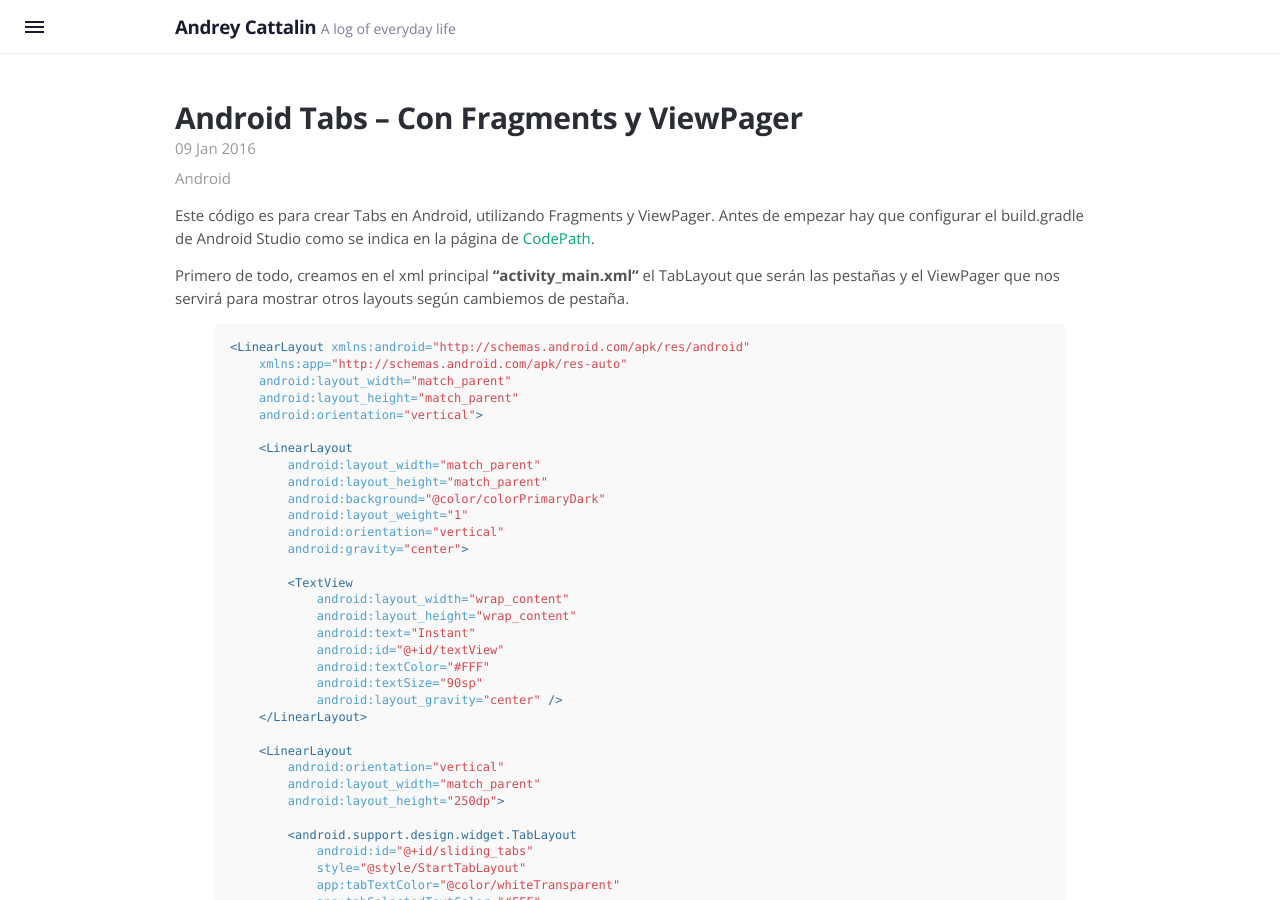
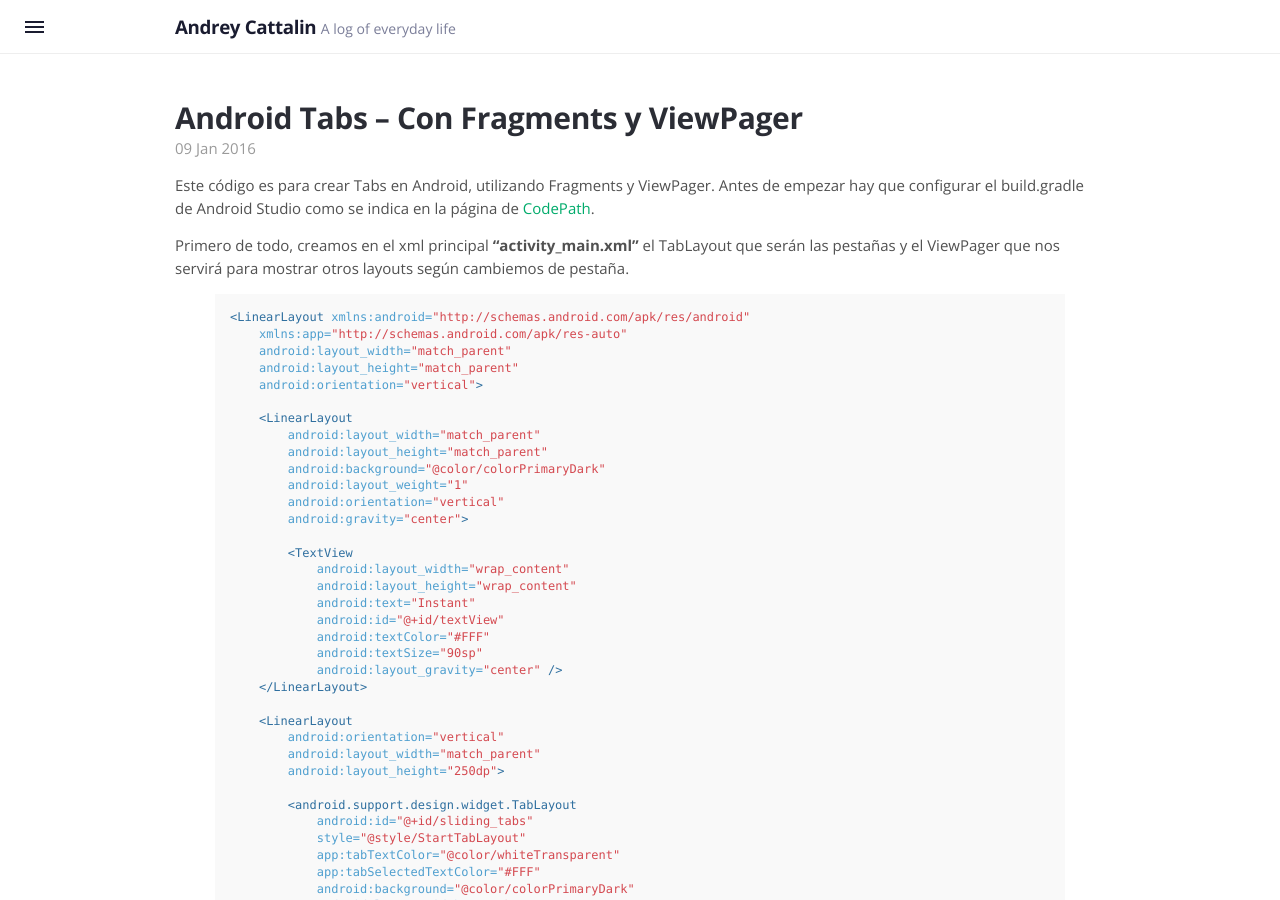
Before and after one commit to andreycattalin/andreycattalin.github.io, a Jekyll site: the page built from _posts/2016-01-09-android-tabs-con-fragments-y-viewpager.markdown, in a window 1280 px wide and 900 px high. Built offline with Jekyll 4.4.1, drawn with Linux system fonts in a browser that asks for light colours.

Commit message:
Update post.html

```diff
--- a/_layouts/post.html
+++ b/_layouts/post.html
@@ -5,8 +5,13 @@
 <div class="post">
   <h1 class="post-title">{{ page.title }}</h1>
   <span class="post-date">{{ page.date | date_to_string }}</span>
-  <span class="post-date">{{ page.categories }}</span>
   {{ content }}
+</div>
+
+<div class="categories-list">
+  {% for categories  in page.categories %}
+  <a href="#" class="page-category">{{ page.categories }}</a>
+  {% endfor %}
 </div>
 
 <div class="related">
```
